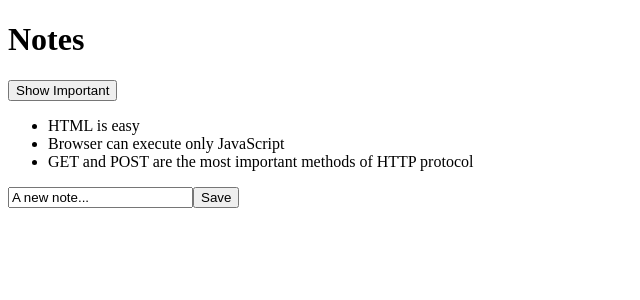
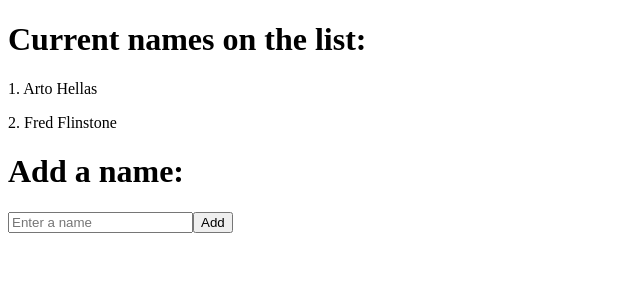
Before and after one commit to midcenturydude7/react-full-stack-open, a React (Create React App) app: page / in a window 1280 px wide. Shown: the top 300 px of the page, without its empty margins (0-640 px from the left). Built offline with nearby package versions, Linux system fonts and the light colour scheme.

Commit message:
Working with state to add items to a list

```diff
--- a/src/App.js
+++ b/src/App.js
@@ -1,65 +1,46 @@
 import React from 'react';
-import Note from './components/Notes';
 
-const App = (props) => {
-  // Initialized the piece of state stored in the notes array (in index.js) with the array of notes passed in the props parameter
-  const [notes, setNotes] = React.useState(props.notes)
-
-  // Stores the user-submitted input and the initial state is set as of the input element's value attribute
-  const [newNote, setNewNote] = React.useState("A new note...")
-
-  // Keeps track of which notes should be displayed based on the 'important' property
-  const [showAll, setShowAll] = React.useState(true)
-
-  // For adding new notes to the form tag
-  const addNote = (event) => {
-    event.preventDefault()
-    // console.log("Button clicked", event.target)
-    const noteObject = {
-      content: newNote,
-      date: new Date().toISOString(),
-      important: Math.random() < 0.5,
-      id: notes.length + 1,
+const App = () => {
+  const [persons, setPersons] = React.useState([
+    {
+      id: 1,
+      name: "Arto Hellas"
+    },
+    {
+      id: 2,
+      name: "Fred Flinstone"
     }
-
-    setNotes(notes.concat(noteObject))
-    setNewNote("")
-  }
-
-  // Event handler to the form element that is called when the form is submitted
-  const handleNoteChange = (event) => {
-    console.log(event.target.value)
-    setNewNote(event.target.value)
-  }
-
-  // Function to handle which notes to show
-  const notesToShow = showAll
-    ? notes
-    : notes.filter((note) => note.important === true)
+  ])
 
   return (
     <div>
-      <h1>Notes</h1>
-      <div>
-        <button onClick={() => setShowAll(!showAll)}>
-          Show {showAll ? "Important" : "All"}
-        </button>
-      </div>
-      <ul>
-        {notesToShow.map((note) =>
-          <Note key={note.id} note={note} />
-          )}
-      </ul>
-      <form onSubmit={addNote}>
-        <input
-          value={newNote}
-          onChange={handleNoteChange}
-        />
-        <button type="Submit">Save</button>
-      </form>
+      <h1>Current names on the list:</h1>
+      <CurrentList persons={persons} />
+      <h1> Add a name:</h1>
+      <NewList persons={persons} />
     </div>
   )
+}
 
+const CurrentList = ({ persons }) => {
+  const nameId = persons.map((person) => person.id)
+  const nameOnList = persons.map((person) => person.name)
+
+  return (
+    <>
+      <p>{nameId[0]}. {nameOnList[0]}</p>
+      <p>{nameId[1]}. {nameOnList[1]}</p>
+    </>
+  )
+}
+
+const NewList = ({ persons }) => {
+  return (
+    <form>
+      <input field="text" placeholder="Enter a name"/>
+      <button>Add</button>
+    </form>
+  )
 }
 
 export default App;
--- a/src/index.js
+++ b/src/index.js
@@ -1,28 +1,7 @@
 import ReactDOM from 'react-dom';
 import App from './App';
 
-const notes = [
-  {
-    id: 1,
-    content: 'HTML is easy',
-    date: '2019-05-30T17:30:31.098Z',
-    important: true
-  },
-  {
-    id: 2,
-    content: 'Browser can execute only JavaScript',
-    date: '2019-05-30T18:39:34.091Z',
-    important: false
-  },
-  {
-    id: 3,
-    content: 'GET and POST are the most important methods of HTTP protocol',
-    date: '2019-05-30T19:20:14.298Z',
-    important: true
-  }
-]
-
 ReactDOM.render(
-    <App notes={notes} />,
+    <App  />,
   document.getElementById('root')
 );
```
